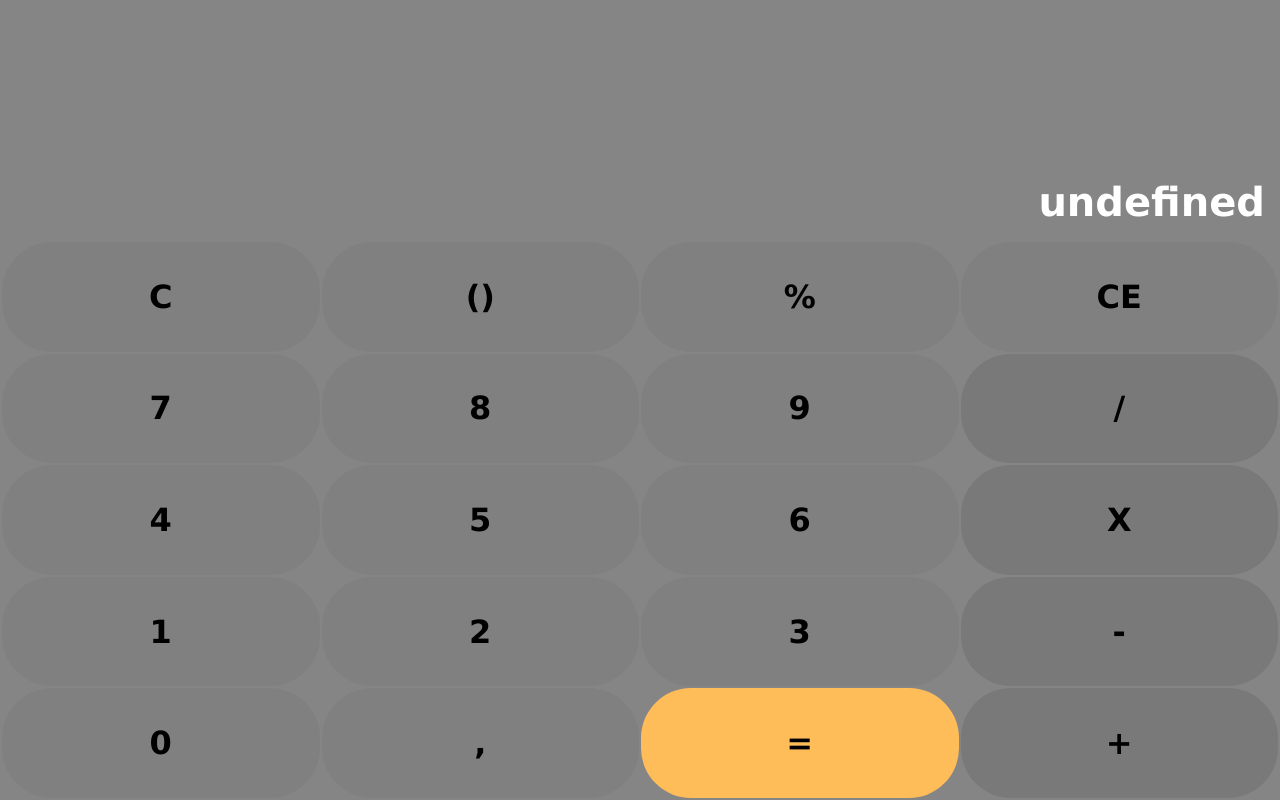
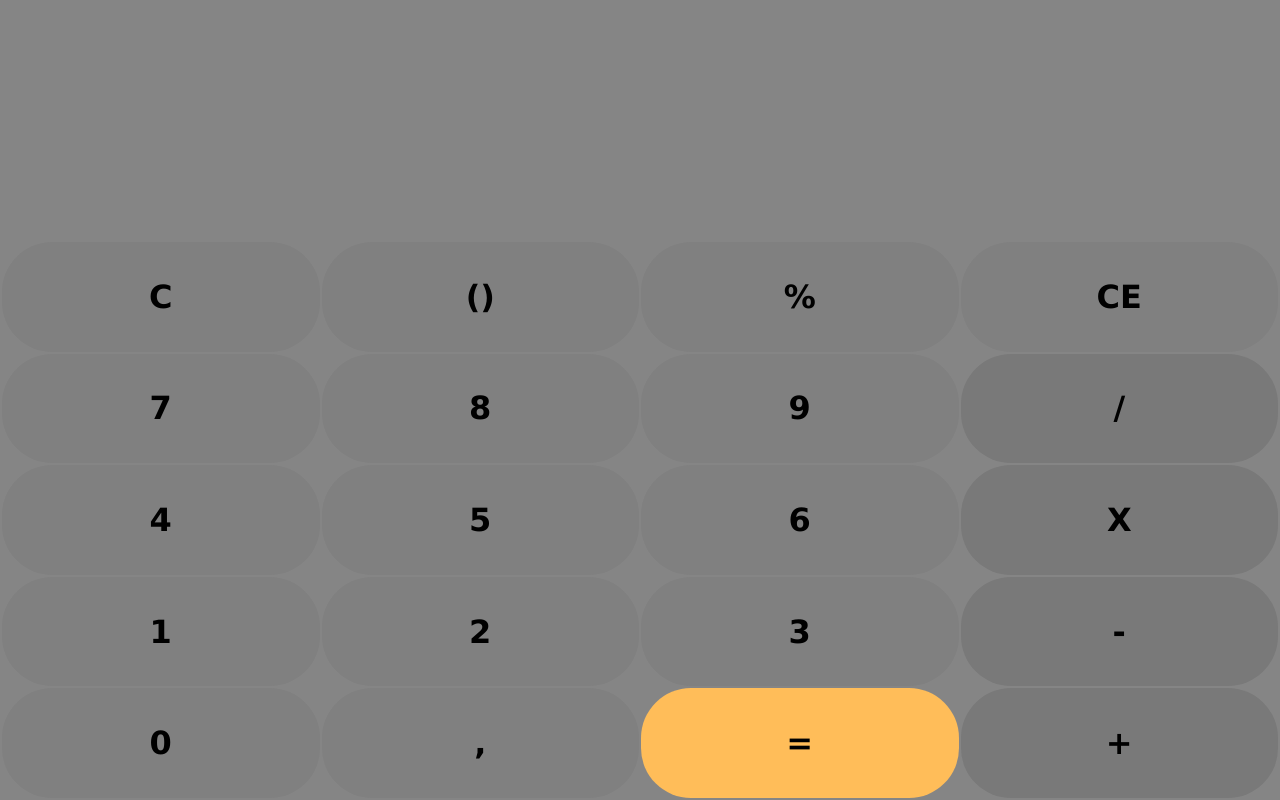
Before and after one commit to Satch2619/Start, a plain HTML site: page Taschenrechner app/index.html in a window 1280 px wide. Both pictures are taken after a click on the element "CE". Drawn offline with Linux system fonts and the light colour scheme.

Commit message:
taschenrechner APP

```diff
--- a/Taschenrechner app/index.html
+++ b/Taschenrechner app/index.html
@@ -6,6 +6,7 @@
     <meta name="viewport" content="width=device-width, initial-scale=1.0" />
     <title>Taschenrechner</title>
     <link rel="stylesheet" href="style.css" />
+    <link rel="manifest" href="manifest.webmanifest" />
     <script>
       function appendOperation(operation) {
         document.getElementById("resultArea").innerHTML += operation;
@@ -23,6 +24,10 @@
           container.innerHTML = container.innerHTML.slice(0, -1);
         }
       }
+      function deleteAll() {
+        let container = document.getElementById("resultArea");
+        container.innerHTML = "";
+      }
     </script>
   </head>
   <body>
@@ -32,7 +37,7 @@
         <td onclick="deleteLast()">C</td>
         <td onclick="appendOperation('()')">()</td>
         <td onclick="appendOperation(' % ')">%</td>
-        <td onclick="appendOperation()">CE</td>
+        <td onclick="deleteAll()">CE</td>
       </tr>
       <tr>
         <td onclick="appendOperation(7)">7</td>
```
Also changed, not shown: Taschenrechner app/icon-192x192.png (added), Taschenrechner app/icon-256x256.png (added), Taschenrechner app/icon-384x384.png (added), Taschenrechner app/icon-512x512.png (added), Taschenrechner app/manifest.webmanifest (added).
